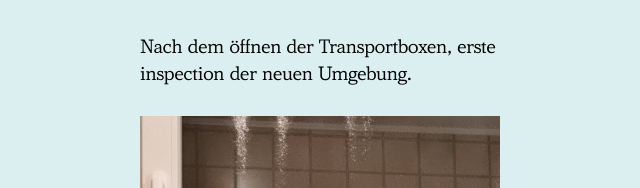
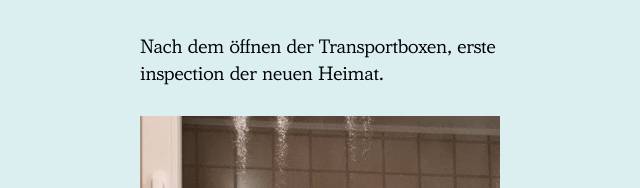
Before and after one commit to Bregan16/pebbles-and-bambam, a Gatsby site: page /day-1 in a window 1280 px wide. Shown: the part 387-575 px from the top of the page, 320-960 px from the left. Built offline with nearby package versions, Linux system fonts and the light colour scheme; Gatsby itself is replaced by a stand-in of ours.

Commit message:
Update day 1 page

```diff
--- a/src/pages/day-1.js
+++ b/src/pages/day-1.js
@@ -20,7 +20,7 @@ const DayOnePage = () => {
         <h1 className={style.heading}>Tag 1</h1>
         <div>
             <p>
-                Nach dem öffnen der Transportboxen, erste inspection der neuen Umgebung.
+                Nach dem öffnen der Transportboxen, erste inspection der neuen Heimat.
             </p>
             <Blogimage src={"/images/bad_2021-01-30.jpeg"} alt={"Tag 1: Bad"} />
         </div>
```
